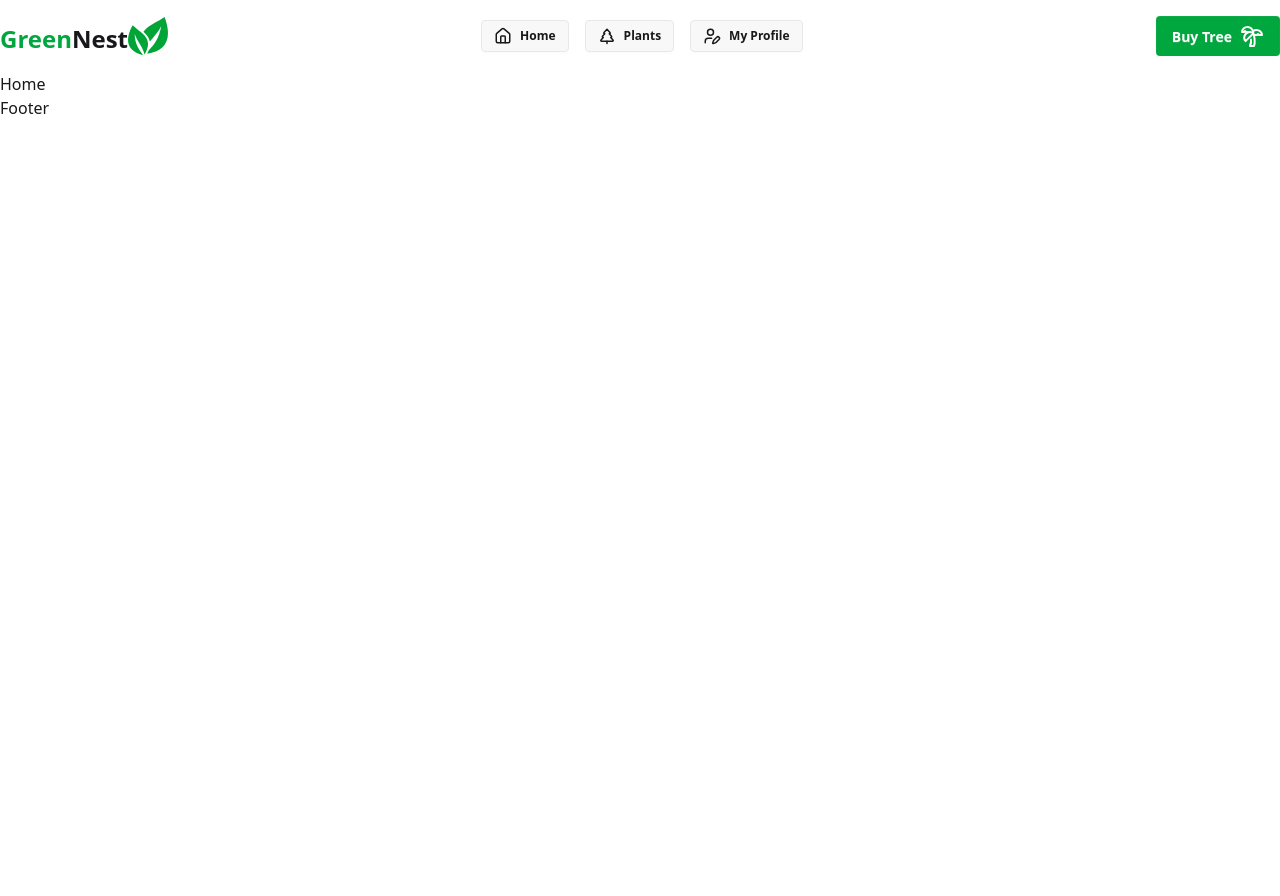
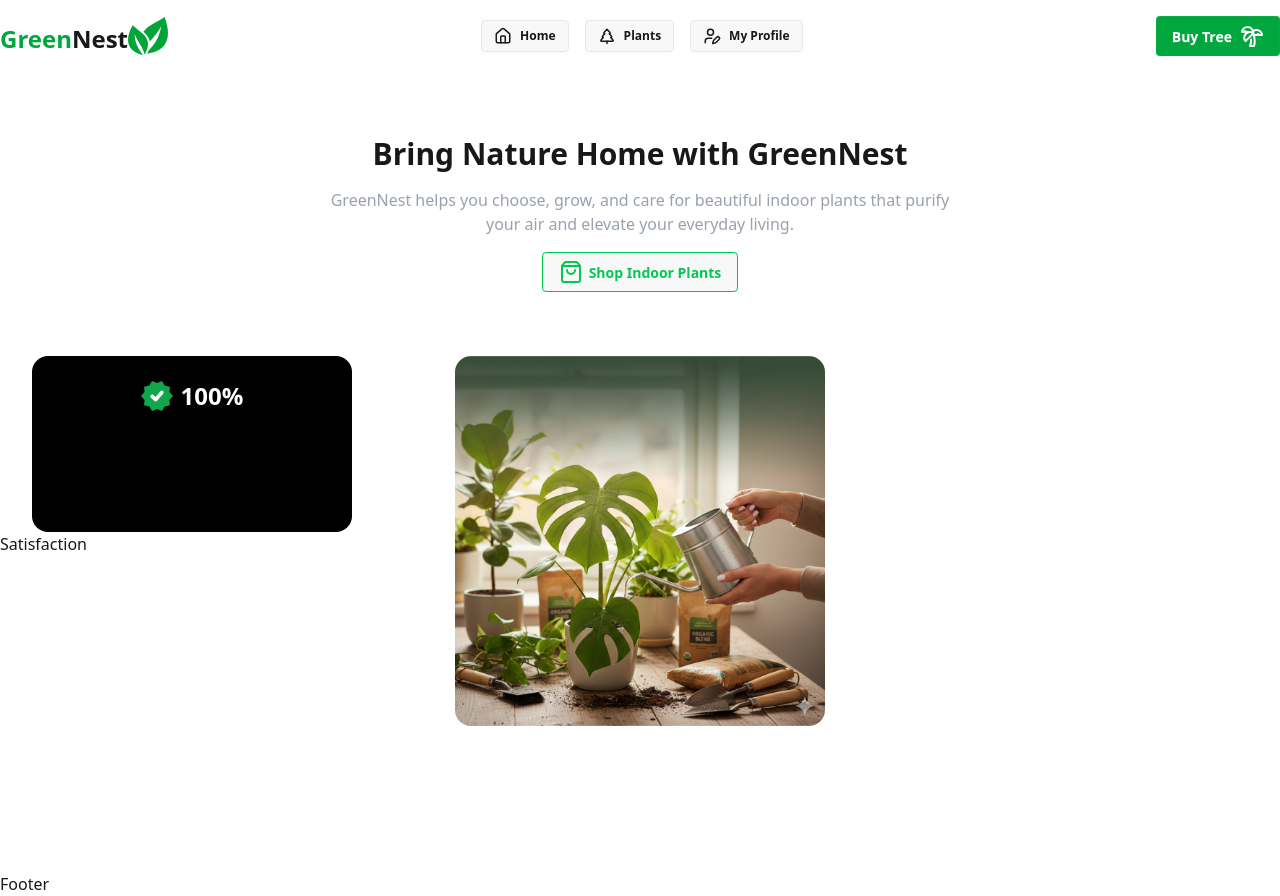
Before and after one commit to mdrakib02/Assignment-nine, a React (Vite) app: page / in a window 1280 px wide. Before the commit the page ends 800 px from the top, so only its background shows below. Built offline with nearby package versions, Linux system fonts and the light colour scheme.

Commit message:
Hero sections Added

```diff
--- /dev/null
+++ b/src/Components/Banner.jsx
@@ -0,0 +1,25 @@
+import React from "react";
+import Bannerimg from "../assets/Green Nest.png";
+import verifiedimg from "../assets/verified-symbol-icon.svg";
+
+export default function Banner() {
+  return (
+    <div>
+      <section className="grid grid-cols-10 ">
+        <div className="col-span-3">
+          <div className="w-80 bg-black h-44 rounded-2xl mx-auto flex items-center flex-col p-6">
+           <div className="flex items-center-safe gap-x-2 "><img className="w-8" src={verifiedimg} alt="" /> <h3 className="text-2xl font-bold text-white text-center"> 100%</h3></div>
+          </div>
+          <div>Satisfaction</div>
+        </div>
+        {/* Banner Images */}
+        <div className="col-span-4">
+          <img className="rounded-2xl w-[370px] mx-auto" src={Bannerimg} alt="" />
+        </div>
+        <div className="col-span-3">
+
+        </div>
+      </section>
+    </div>
+  );
+}
--- /dev/null
+++ b/src/Components/Hero.jsx
@@ -0,0 +1,12 @@
+import { ShoppingBagIcon } from 'lucide-react'
+import React from 'react'
+
+export default function Hero() {
+  return (
+    <div className='flex items-center flex-col gap-y-4 py-16'>
+        <h1 className='text-3xl font-bold text-center'>Bring Nature Home with GreenNest</h1>
+        <p className='text-base text-gray-400 text-center w-3/6 mx-auto'>GreenNest helps you choose, grow, and care for beautiful indoor plants that purify your air and elevate your everyday living.</p>
+        <button className='btn mx-auto border-[1px] border-green-500 text-green-500'><ShoppingBagIcon></ShoppingBagIcon> Shop Indoor Plants</button>
+    </div>
+  )
+}
--- a/src/Components/Home.jsx
+++ /dev/null
@@ -1,7 +0,0 @@
-import React from 'react'
-
-export default function Home() {
-  return (
-    <div>Home</div>
-  )
-}
--- /dev/null
+++ b/src/Pages/Home.jsx
@@ -0,0 +1,12 @@
+import React from 'react'
+import Hero from '../Components/Hero'
+import Banner from '../Components/Banner'
+
+export default function Home() {
+  return (
+    <div className='min-h-screen'>
+      <Hero/>
+      <Banner/>
+    </div>
+  )
+}
--- a/src/Pages/MyProfile.jsx
+++ b/src/Pages/MyProfile.jsx
@@ -0,0 +1,7 @@
+import React from 'react'
+
+export default function MyProfile() {
+  return (
+    <div>MyProfile</div>
+  )
+}
--- a/src/Routes/Router.jsx
+++ b/src/Routes/Router.jsx
@@ -1,7 +1,7 @@
 import { createBrowserRouter } from "react-router";
 import MainLayout from "../Layout/MainLayout";
-import Home from "../Components/Home";
 import Plants from "../Pages/Plants";
+import Home from "../Pages/Home";
 
 const router = createBrowserRouter([
   {
```
Also changed, not shown: src/assets/Green Nest.png (added), src/assets/verified-symbol-icon.svg (added).
